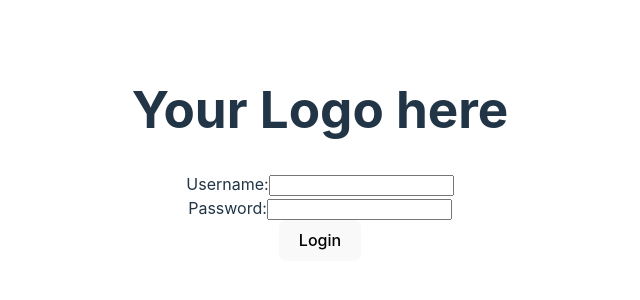
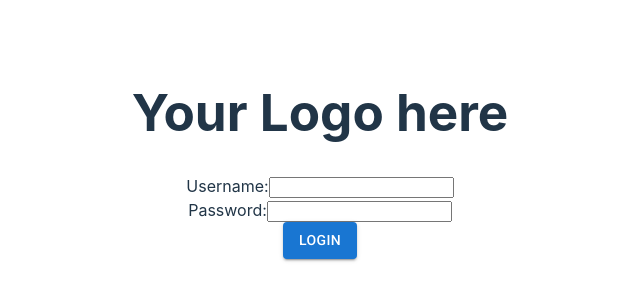
Before and after one commit to leorenceyeoh/Team4, a React (Vite) app in the folder catpawfe/: page / in a window 1280 px wide. Shown: the part 246-546 px from the top of the page, without its empty margins (320-960 px from the left). Built offline with nearby package versions, Linux system fonts and the light colour scheme.

Commit message:
Install material UI library

```diff
--- a/catpawfe/src/Login.tsx
+++ b/catpawfe/src/Login.tsx
@@ -1,5 +1,6 @@
 import { useState } from 'react'
 import './App.css'
+import Button from '@mui/material/Button';
 
 const Login = () => {
     const [username, setUsername] = useState('');
@@ -42,7 +43,7 @@
                         required
                     />
                 </div>
-                <button type="submit">Login</button>
+                <Button variant="contained">Login</Button>
             </form>
         </div>
     );
--- a/catpawfe/src/main.tsx
+++ b/catpawfe/src/main.tsx
@@ -2,6 +2,11 @@
 import ReactDOM from 'react-dom/client'
 import Login from './Login.tsx'
 import './index.css'
+import '@fontsource/roboto/300.css';
+import '@fontsource/roboto/400.css';
+import '@fontsource/roboto/500.css';
+import '@fontsource/roboto/700.css';
+
 
 ReactDOM.createRoot(document.getElementById('root')!).render(
   <React.StrictMode>
```
Also changed, not shown: catpawfe/package.json (+6 -1 lines).
